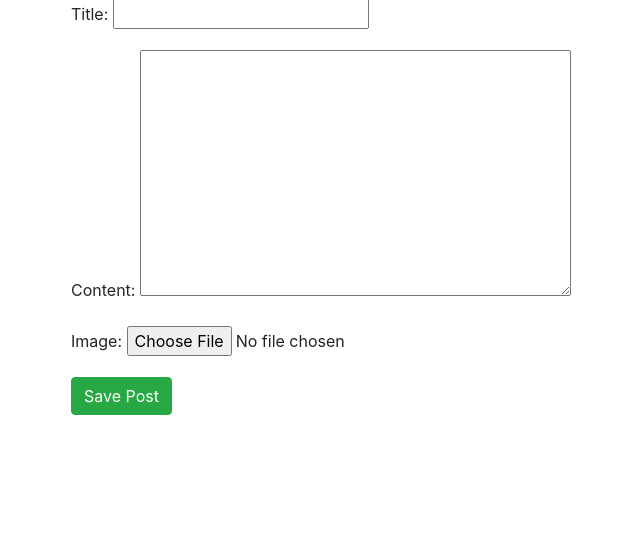
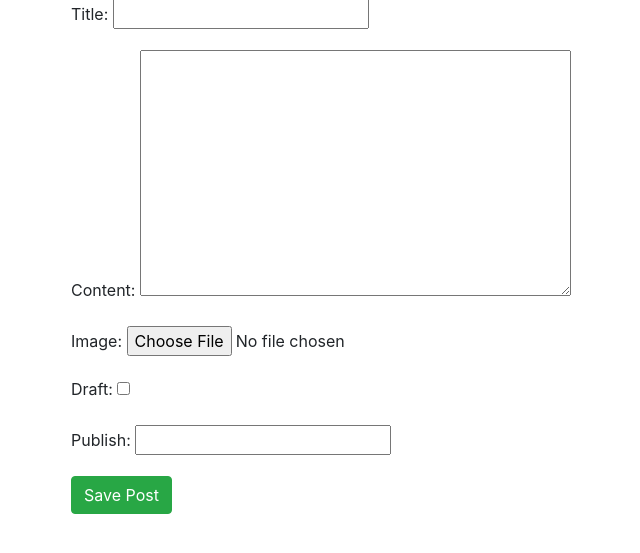
Before and after one commit to moha1313128/Django-Blog-v1.9, a Django app: page /posts/create/ in a window 1280 px wide. Shown: the part 57-610 px from the top of the page, without its empty margins (29-669 px from the left). Run offline with Django 3.2, Linux system fonts and the light colour scheme; some libraries are stand-ins or nearby versions.

Commit message:
Item Publish Date & Draft

```diff
--- a/src/posts/forms.py
+++ b/src/posts/forms.py
@@ -8,5 +8,7 @@ class PostForm(forms.ModelForm):
         fields = [
             "title",
             "content",
-            "image"
+            "image",
+            "draft",
+            "publish"
         ]
--- a/src/posts/models.py
+++ b/src/posts/models.py
@@ -21,6 +21,8 @@ class Post(models.Model):
 	height_field = models.IntegerField(default=0)
 	width_field = models.IntegerField(default=0)
 	content = models.TextField()
+	draft = models.BooleanField(default=False)
+	publish = models.DateField(auto_now=False, auto_now_add=False)
 	updated = models.DateTimeField(auto_now=True, auto_now_add=False)
 	timestamp = models.DateTimeField(auto_now=False, auto_now_add=True)
 
--- a/src/templates/post_detail.html
+++ b/src/templates/post_detail.html
@@ -6,7 +6,7 @@
     {% if instance.image %}
     <img src="{{ instance.image.url }}" class="img-responsive">
     {% endif %}
-<h1>{{title}}  <small>{{ instance.timestamp }} ago</small></h1>
+<h1>{{title}}  <small>{% if instance.draft %}<span style='color:red;'>Draft</span>{% endif %}{{ instance.publish }}</small></h1>
 {% if instance.user.get_full_name %}
 <p>Author: {{ instance.user.get_full_name }}</p>
 {% endif %}
--- a/src/templates/post_list.html
+++ b/src/templates/post_list.html
@@ -10,7 +10,7 @@
                 <img src="{{ obj.image.url }}" class="img-responsive" />
             {% endif %}
             <div class="caption">
-                <h3><a href='{{ obj.get_absolute_url }}'>{{ obj.title }}</a> <small>{{  obj.timestamp|timesince }} ago</small></h3>
+                <h3><a href='{{ obj.get_absolute_url }}'>{{ obj.title }}</a> <small>{{ obj.publish }}</small></h3>
                 {% if obj.user.get_full_name %}
                     <p>Author: {{ obj.user.get_full_name }}</p>
                 {% endif %}
```
Also changed, not shown: src/db.sqlite3, src/posts/migrations/0003_auto_20200206_2110.py (added).
